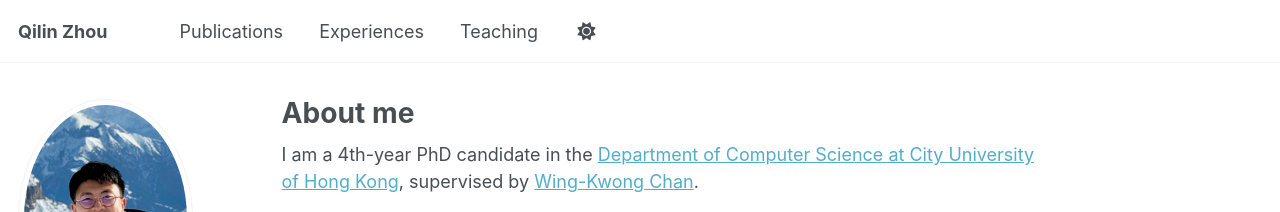
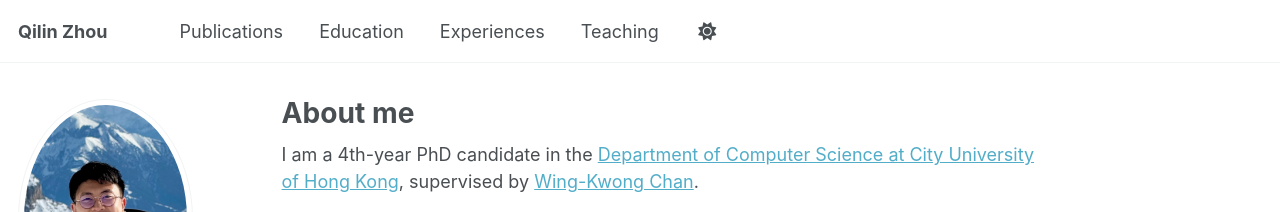
Before and after one commit to qilin-zhou/qilin-zhou.github.io, a Jekyll site: the page built from _pages/about.md, in a window 1280 px wide. Shown: the top 212 px of the page. Built offline with Jekyll 4.4.1, drawn with Linux system fonts in a browser that asks for light colours; some web fonts are replaced; a script bundle is joined from its source files by our own code; library files that are not in the unit come from our copies.

Commit message:
Update navigation.yml

```diff
--- a/_data/navigation.yml
+++ b/_data/navigation.yml
@@ -13,6 +13,9 @@ main:
 
   #- title: "Talks"
   #  url: /talks/
+
+  - title: "Education"
+    url: /#Education
 
   - title: "Experiences"
     url: /#experiences
```
